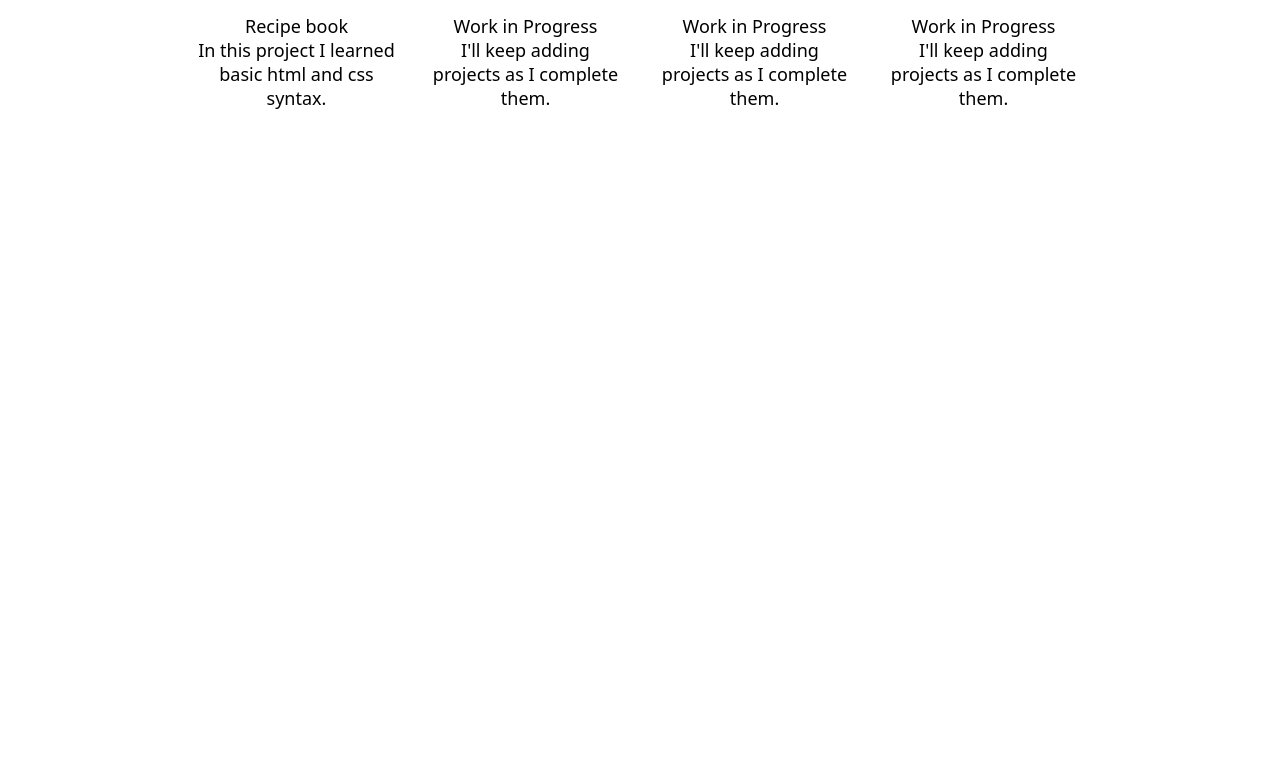
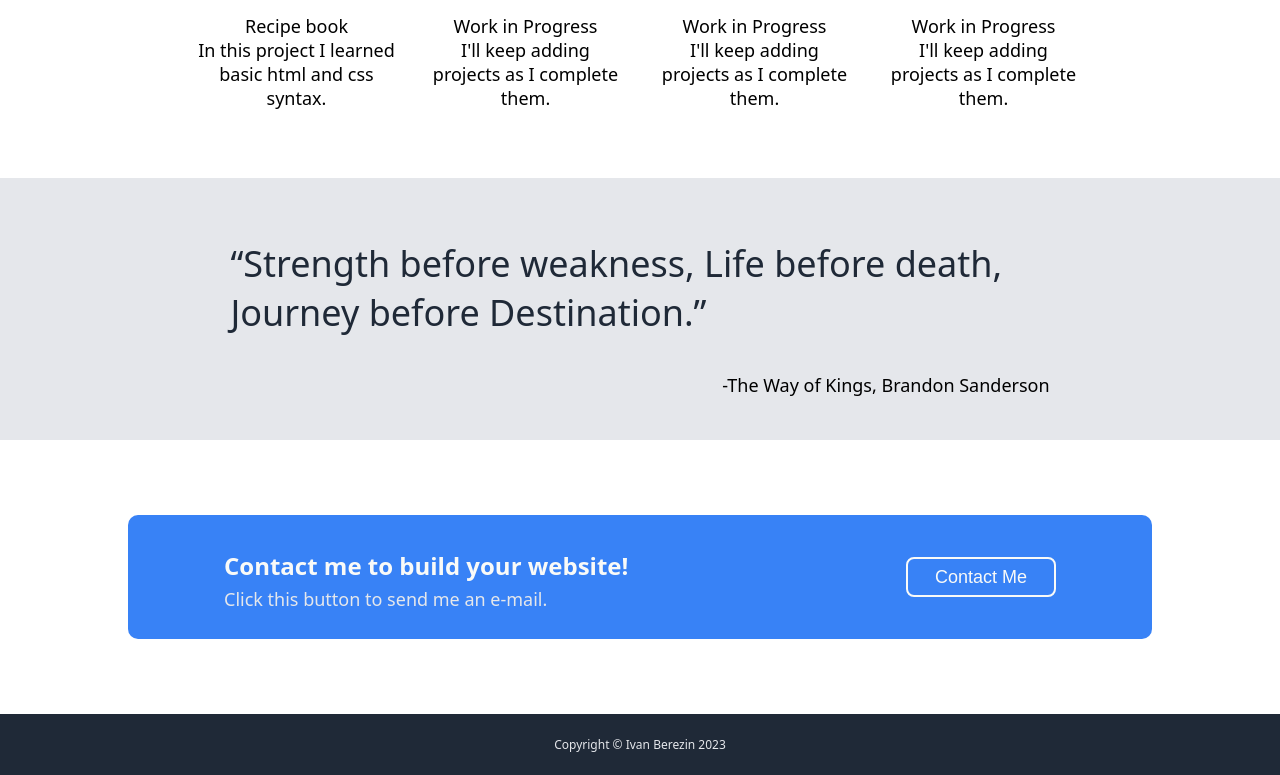
Before and after one commit to Ivan-Berezin/landing-page, a plain HTML site: page index.html in a window 1280 px wide. Shown: the part 700-1475 px from the top of the page. Before the commit the page ends 928 px from the top, so only its background shows below. Drawn offline with Linux system fonts and the light colour scheme.

Commit message:
Add Quote Contact and Footer Finish Website

```diff
--- a/index.html
+++ b/index.html
@@ -21,7 +21,7 @@
         <div class="intro-content">
             <h1>Ivan Berezin's Landing Page</h1>
             <p>This website showcases Ivan Berezin's coding projects, while its far from completed yet, he will keep posting every project he builds.</p>
-            <button class="intro-contact">Contact</button>
+            <a target="_blank" href="mailto:ibhol1702@gmail.com"><button class="intro-contact">Contact</button></a>
         </div>
         <div class="intro-image-div ">
             <img class="intro-image" src="images/20220803_125656.jpg">
@@ -62,5 +62,23 @@
         </div>
     </div>
 
+
+    <div class="quote-section">
+            <p class="quote"><q>Strength before weakness, Life before death, Journey before Destination.</q></p>
+            <p class="quote-by">-The Way of Kings, Brandon Sanderson</p>
+    </div>
+
+    <div class="contact-section">
+        <div class="contact-text">
+            <h3>Contact me to build your website!</h3>
+            <p>Click this button to send me an e-mail.</p>
+        </div>
+            <a target="_blank" href="mailto:ibhol1702@gmail.com"><button class="contact-button">Contact Me</button></a>
+    </div>
+
+    <footer class="footer">
+        <p>Copyright © Ivan Berezin 2023</p>
+    </footer>
+
 </body>
 </html>
--- a/styles.css
+++ b/styles.css
@@ -2,6 +2,10 @@
 body{
     margin: 0;
     font-family: system-ui, -apple-system, BlinkMacSystemFont, 'Segoe UI', Roboto, Oxygen, Ubuntu, Cantarell, 'Open Sans', 'Helvetica Neue', sans-serif;
+}
+
+button:hover {
+    cursor: pointer;
 }
 
 /* header */
@@ -92,7 +96,7 @@ header {
     gap: 20px;
     padding-left: 15%;
     padding-right: 15%;
-    padding-bottom: 100px;
+    padding-bottom: 50px;
     flex-wrap: wrap;
 
 }
@@ -125,3 +129,75 @@ header {
     text-align: center;
     font-size: 18px;
 }
+
+/* Quote */
+
+.quote-section {
+    background-color: #E5E7EB;
+    padding-left: 18%;
+    padding-right: 18%;
+    padding-top: 25px;
+    padding-bottom: 25px;
+}
+
+.quote {
+    font-size: 36px;
+    font-weight: 200;
+    color: #1F2937;
+}
+
+.quote-by {
+    text-align: end;
+    font-size: 18px;
+}
+
+/* Contact Section */
+
+.contact-section {
+    background-color: #3882F6;
+    margin: 75px 10%;
+    padding: 10px 7.5%;
+    display: flex;
+    border-radius: 10px;
+    justify-content: space-between;
+    align-items: center;
+}
+
+.contact-text>h3 {
+    font-size: 24px;
+    font-weight: 900;
+    color:#F9FAF8;
+    margin-bottom: 0;
+}
+
+.contact-text>p {
+    font-size: 18px;
+    color:#E5E7EB;
+    margin-top: 5px;
+}
+
+.contact-button {
+    background-color: #3882F6;
+    border-color: #F9FAF8;
+    color: #F9FAF8;
+    font-size: 18px;
+    height: 40px;
+    width: 150px;
+    border-style: solid;
+    border-radius: 8px;
+}
+
+/* Footer */
+
+footer {
+    background-color: #1F2937;
+    padding-top: 10px;
+    padding-bottom: 10px;
+    margin-bottom: 0;
+}
+
+footer>p {
+    font-size: 12px;
+    color: #E5E7EB;
+    text-align: center;
+}
```
